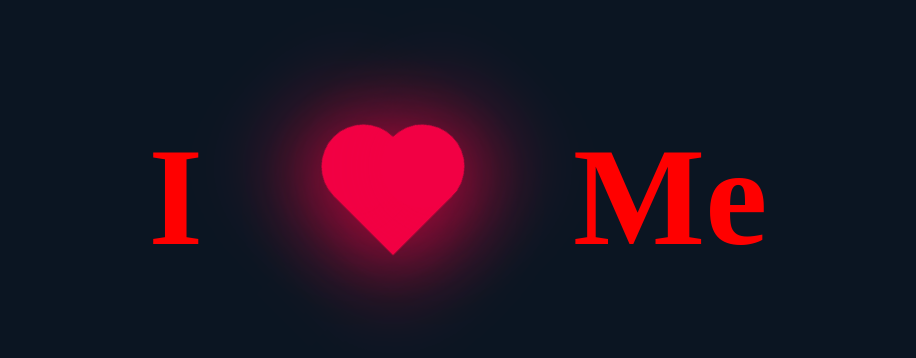
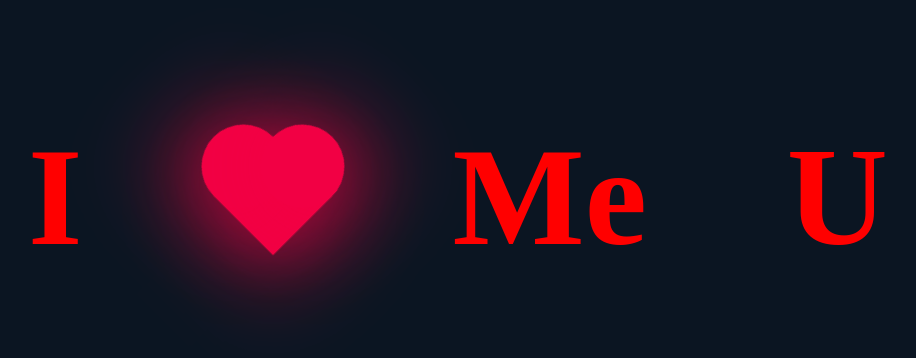
Before and after one commit to Amit-kumar9110/i-love-you, a plain HTML site: page index.html in a window 1280 px wide. Shown: the part 204-562 px from the top of the page, without its empty margins (182-1098 px from the left). Drawn offline with Linux system fonts and the light colour scheme.

Commit message:
Update index.html

```diff
--- a/index.html
+++ b/index.html
@@ -8,5 +8,6 @@
         <h1>I</h1>
         <div class="heart"></div>
         <h2>Me</h2>
+        <h2>U</h2>
     </body>
 </html>
```
